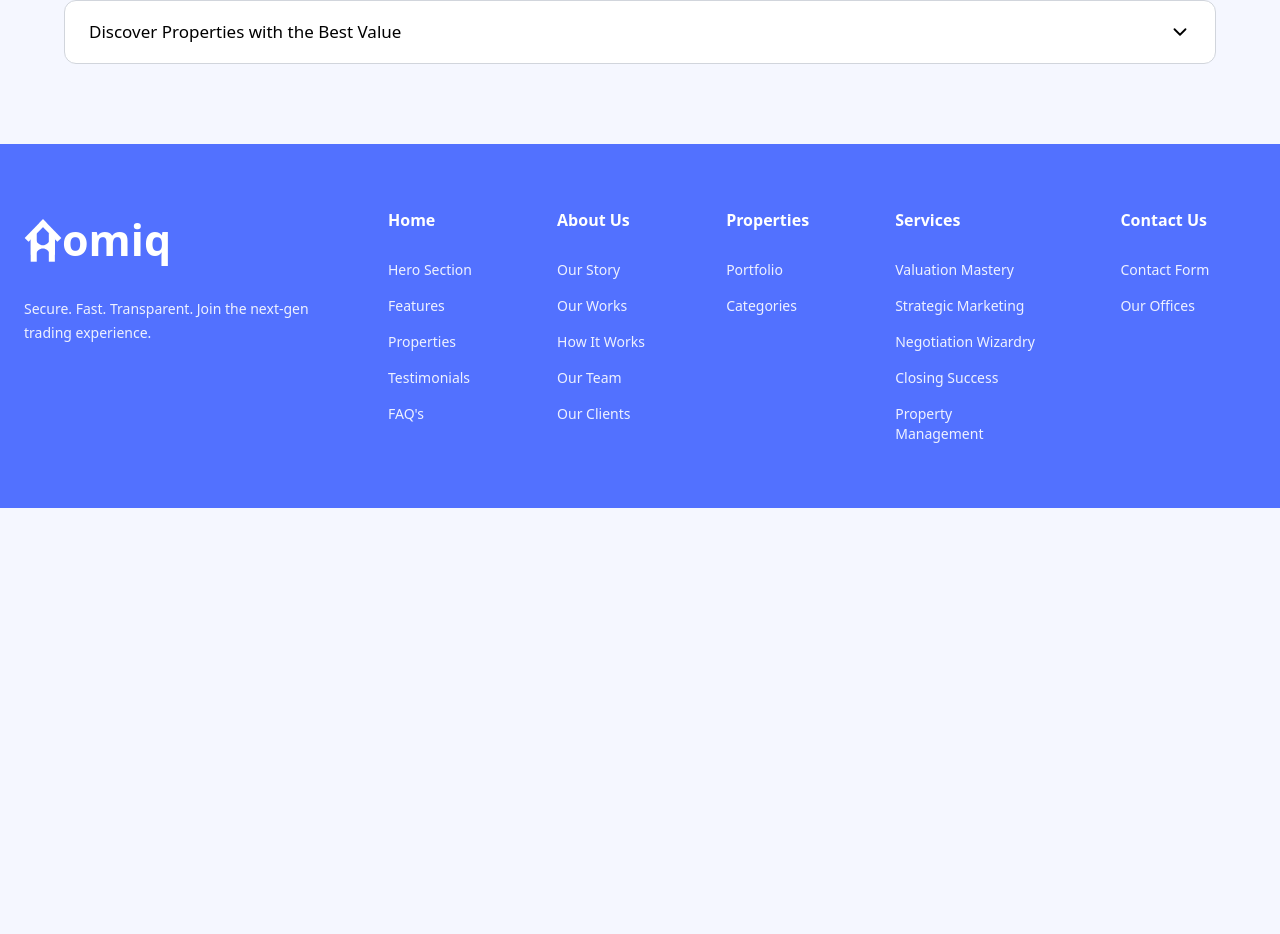
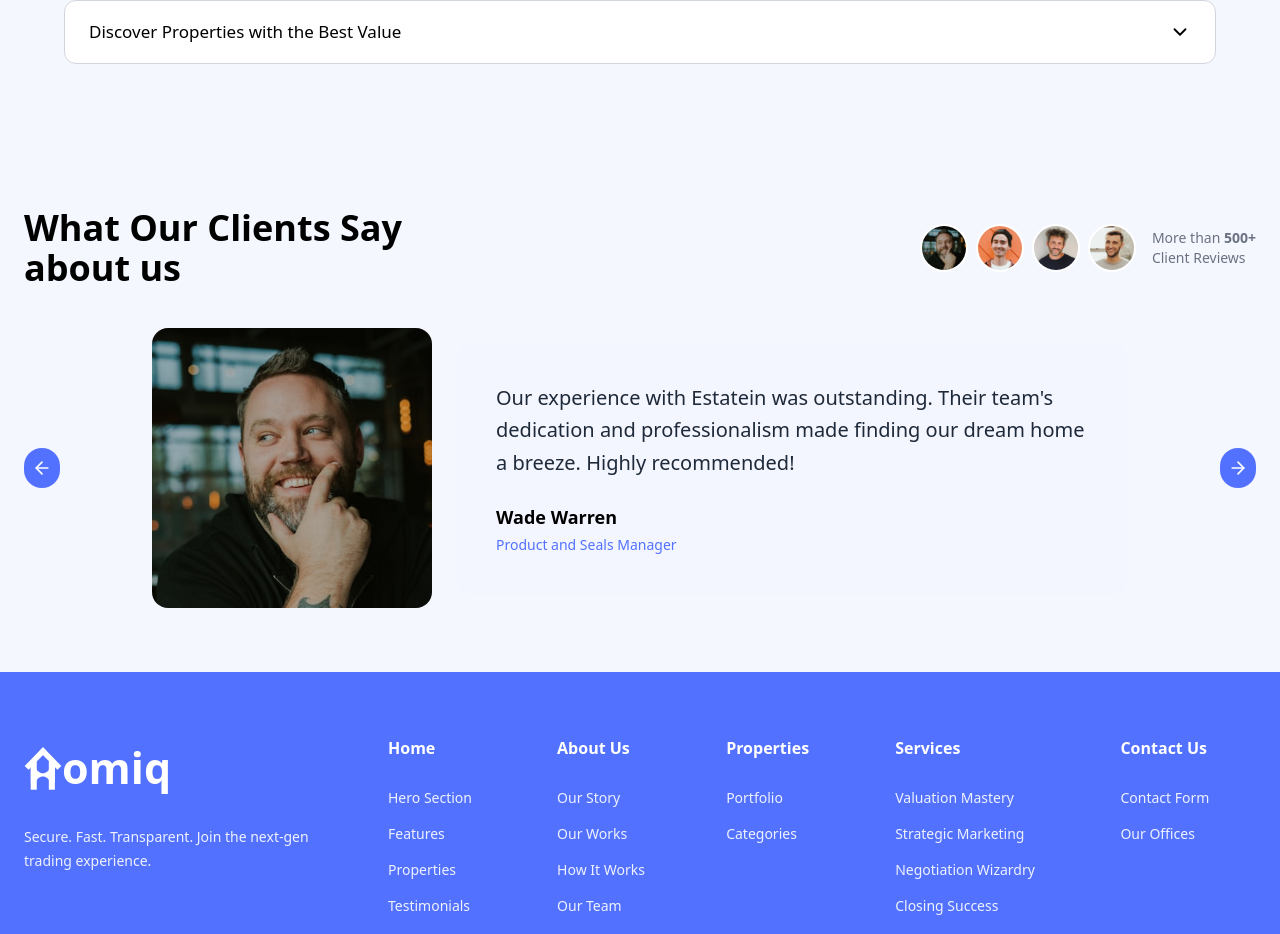
Before and after one commit to TamimOp/Homiq, a Next.js app: page / in a window 1280 px wide. Shown: the part 5013-5947 px from the top of the page. Before the commit the page ends 5521 px from the top, so only its background shows below. Built offline with nearby package versions, Linux system fonts and the light colour scheme.

Commit message:
add Review component to showcase client testimonials on Home page

```diff
--- a/app/page.tsx
+++ b/app/page.tsx
@@ -3,6 +3,7 @@ import FAQ from "@/components/FAQ";
 import Hero from "@/components/Hero";
 import Location from "@/components/Location";
 import Project from "@/components/Projects";
+import Review from "@/components/Review";
 import WhyBest from "@/components/WhyBest";
 
 export default function Home() {
@@ -14,6 +15,7 @@ export default function Home() {
       <Location />
       <Project />
       <FAQ />
+      <Review />
     </main>
   );
 }
--- /dev/null
+++ b/components/Review.tsx
@@ -0,0 +1,116 @@
+"use client";
+
+import { useState } from "react";
+import Image from "next/image";
+import { ArrowLeft, ArrowRight } from "lucide-react";
+
+const reviews = [
+  {
+    name: "Wade Warren",
+    role: "Product and Seals Manager",
+    image: "/assets/dp1.jpg",
+    review:
+      "Our experience with Estatein was outstanding. Their team's dedication and professionalism made finding our dream home a breeze. Highly recommended!",
+  },
+  {
+    name: "Marvin McKinney",
+    role: "Marketing Lead",
+    image: "/assets/dp2.jpg",
+    review:
+      "Working with Estatein was an absolute pleasure. Their intuitive interface and attentive staff made the process seamless.",
+  },
+  {
+    name: "Jacob Jones",
+    role: "UX Designer",
+    image: "/assets/dp3.jpg",
+    review:
+      "I found the perfect place within days! Estatein's filtering tools are incredibly powerful and easy to use.",
+  },
+  {
+    name: "Darlene Robertson",
+    role: "Freelancer",
+    image: "/assets/dp4.jpg",
+    review:
+      "Great experience from start to finish. The team was responsive, and listings were updated in real time.",
+  },
+];
+
+export default function Review() {
+  const [index, setIndex] = useState(0);
+
+  const prev = () => {
+    setIndex((prev) => (prev - 1 + reviews.length) % reviews.length);
+  };
+
+  const next = () => {
+    setIndex((prev) => (prev + 1) % reviews.length);
+  };
+
+  const current = reviews[index];
+
+  return (
+    <section className="max-w-7xl mx-auto px-6 py-16">
+      <div className="flex justify-between items-center mb-10">
+        <h2 className="text-4xl font-bold max-w-xl">
+          What Our Clients Say <br /> about us
+        </h2>
+        <div className="flex items-center gap-2">
+          {[
+            "/assets/dp1.jpg",
+            "/assets/dp2.jpg",
+            "/assets/dp3.jpg",
+            "/assets/dp4.jpg",
+          ].map((src, i) => (
+            <Image
+              key={i}
+              src={src}
+              alt={`Reviewer ${i + 1}`}
+              width={48}
+              height={48}
+              className="rounded-full border-2 border-white"
+            />
+          ))}
+          <p className="ml-2 text-sm text-gray-500">
+            More than <span className="font-semibold">500+</span>
+            <br /> Client Reviews
+          </p>
+        </div>
+      </div>
+
+      <div className="flex items-center justify-between gap-6">
+        <button
+          onClick={prev}
+          className="w-10 h-10 flex items-center justify-center bg-[#5271FF] text-white rounded-full"
+        >
+          <ArrowLeft size={20} />
+        </button>
+
+        <div className="flex flex-wrap md:flex-nowrap items-center justify-center w-full gap-6">
+          <Image
+            src={current.image}
+            alt={current.name}
+            width={280}
+            height={280}
+            className="rounded-2xl object-cover"
+          />
+          <div className="bg-[#f4f6ff] rounded-2xl p-6 md:p-10 max-w-2xl">
+            <p className="text-lg md:text-xl font-medium leading-relaxed text-gray-800 mb-6">
+              {current.review}
+            </p>
+            <p className="text-lg font-semibold text-black mb-1">
+              {current.name}
+            </p>
+            <p className="text-sm text-[#5271FF] font-medium">{current.role}</p>
+          </div>
+        </div>
+
+        <button
+          onClick={next}
+          className="w-10 h-10 flex items-center justify-center bg-[#5271FF] text-white rounded-full"
+        >
+          <ArrowRight size={20} />
+        </button>
+      </div>
+    </section>
+  );
+}
```
